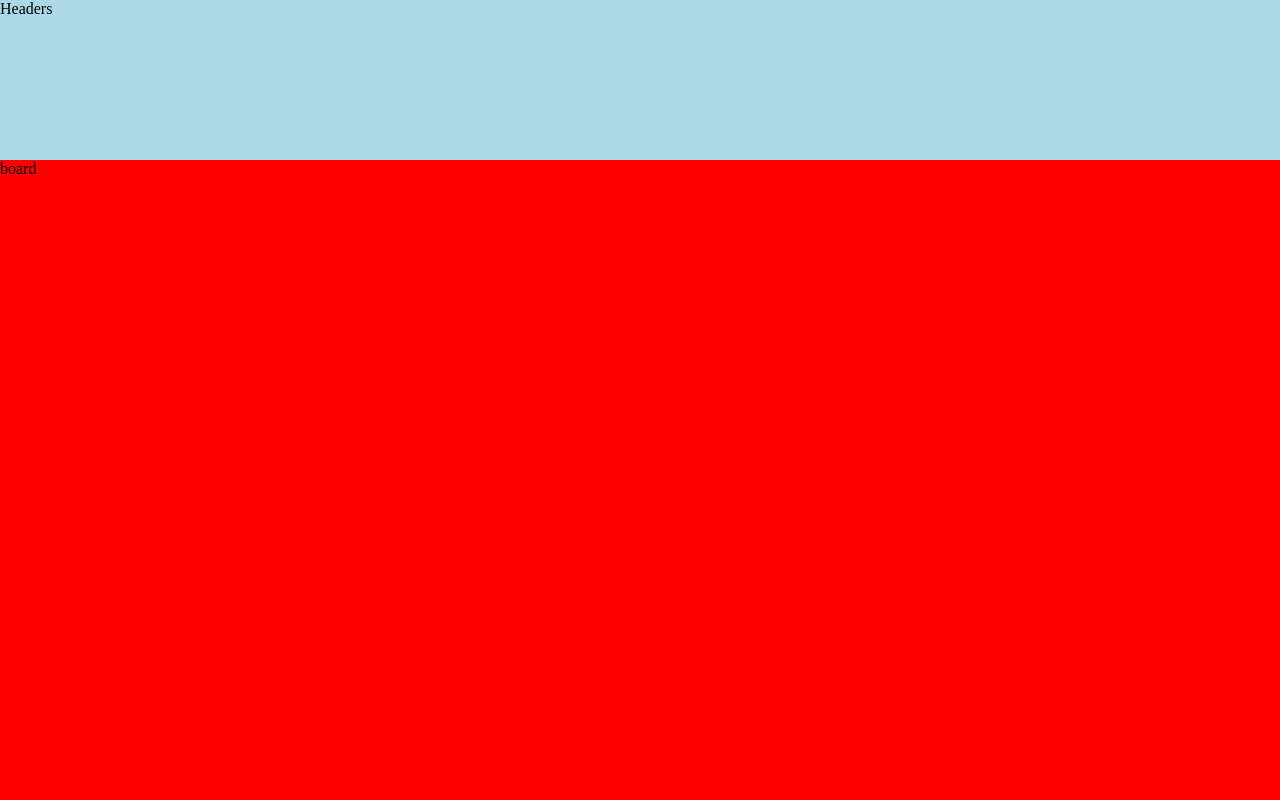
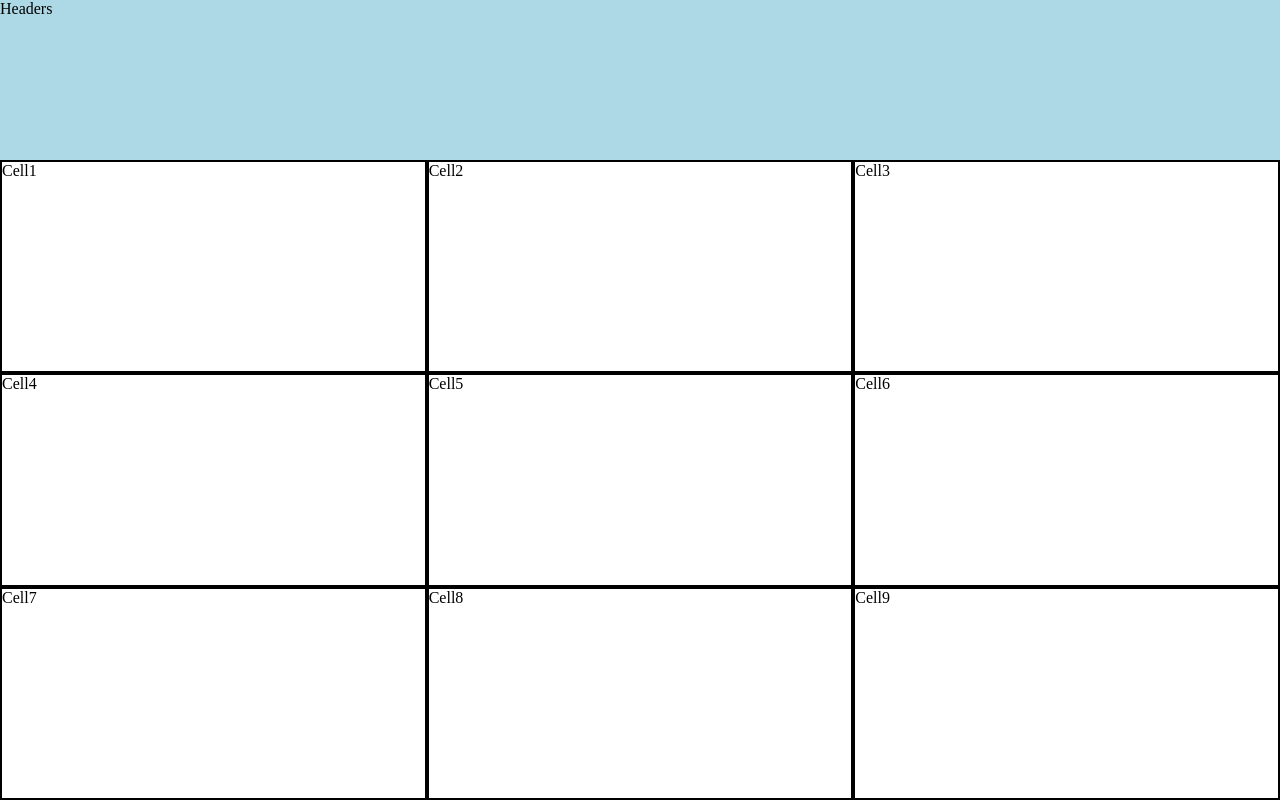
Before and after one commit to afelty27/TicTacToe, a plain HTML site: page src/index.html in a window 1280 px wide. Drawn offline with Linux system fonts and the light colour scheme.

Commit message:
Set up game board grid

```diff
--- a/src/css/styles.css
+++ b/src/css/styles.css
@@ -19,5 +19,11 @@
     width: 100%;
     height: 80vh;
     display: grid;
-    background-color: red;
+    grid-template-columns: 1fr 1fr 1fr;
+    grid-template-rows: 1fr 1fr 1fr;
+
 }
+
+.cell {
+    border: 2px solid black;
+}
--- a/src/index.html
+++ b/src/index.html
@@ -14,7 +14,15 @@
         Headers
     </div>
     <div class="board">
-        board
+        <div class="cell">Cell1</div>
+        <div class="cell">Cell2</div>
+        <div class="cell">Cell3</div>
+        <div class="cell">Cell4</div>
+        <div class="cell">Cell5</div>
+        <div class="cell">Cell6</div>
+        <div class="cell">Cell7</div>
+        <div class="cell">Cell8</div>
+        <div class="cell">Cell9</div>
     </div>
 </div>
 
```
